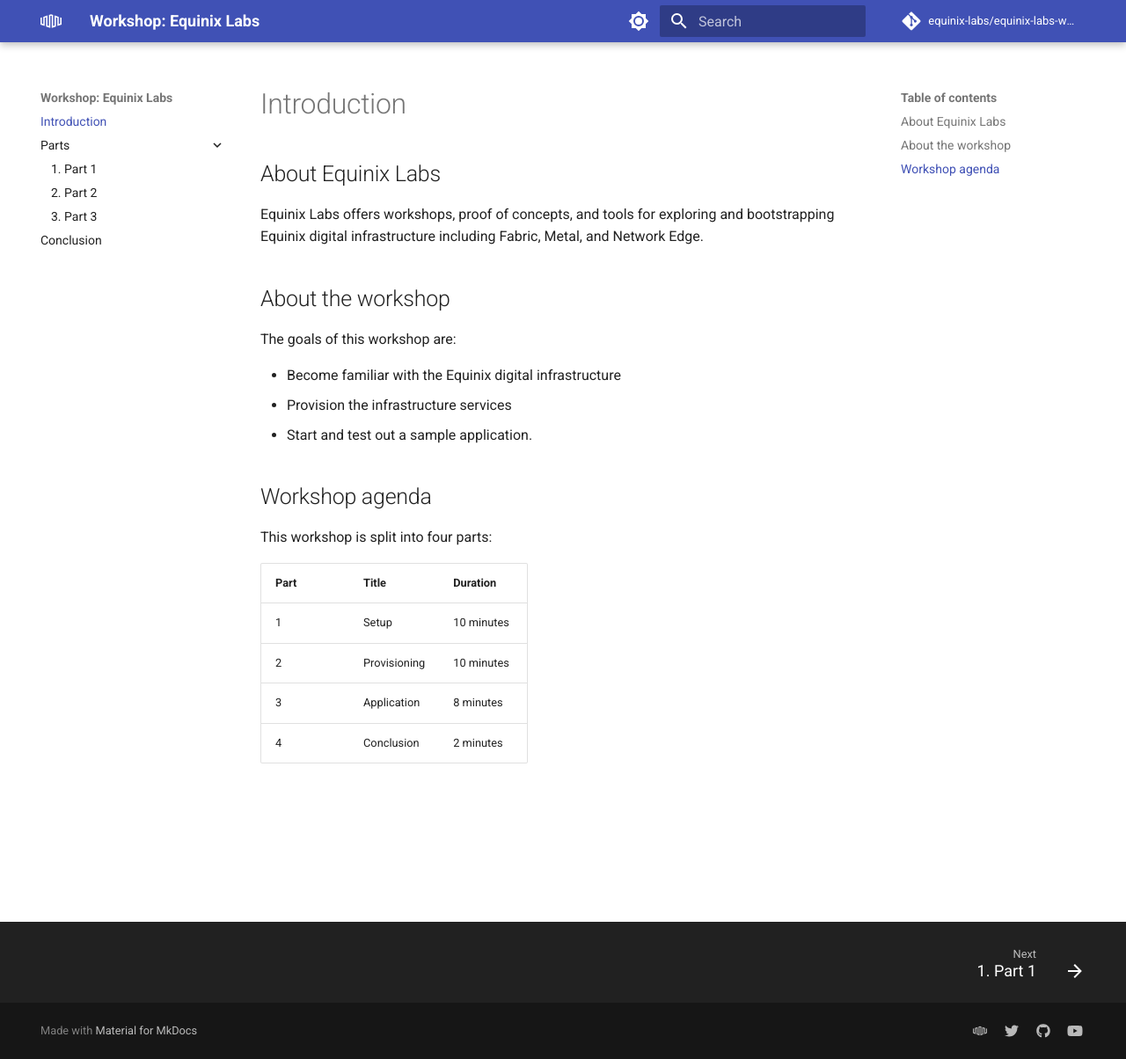
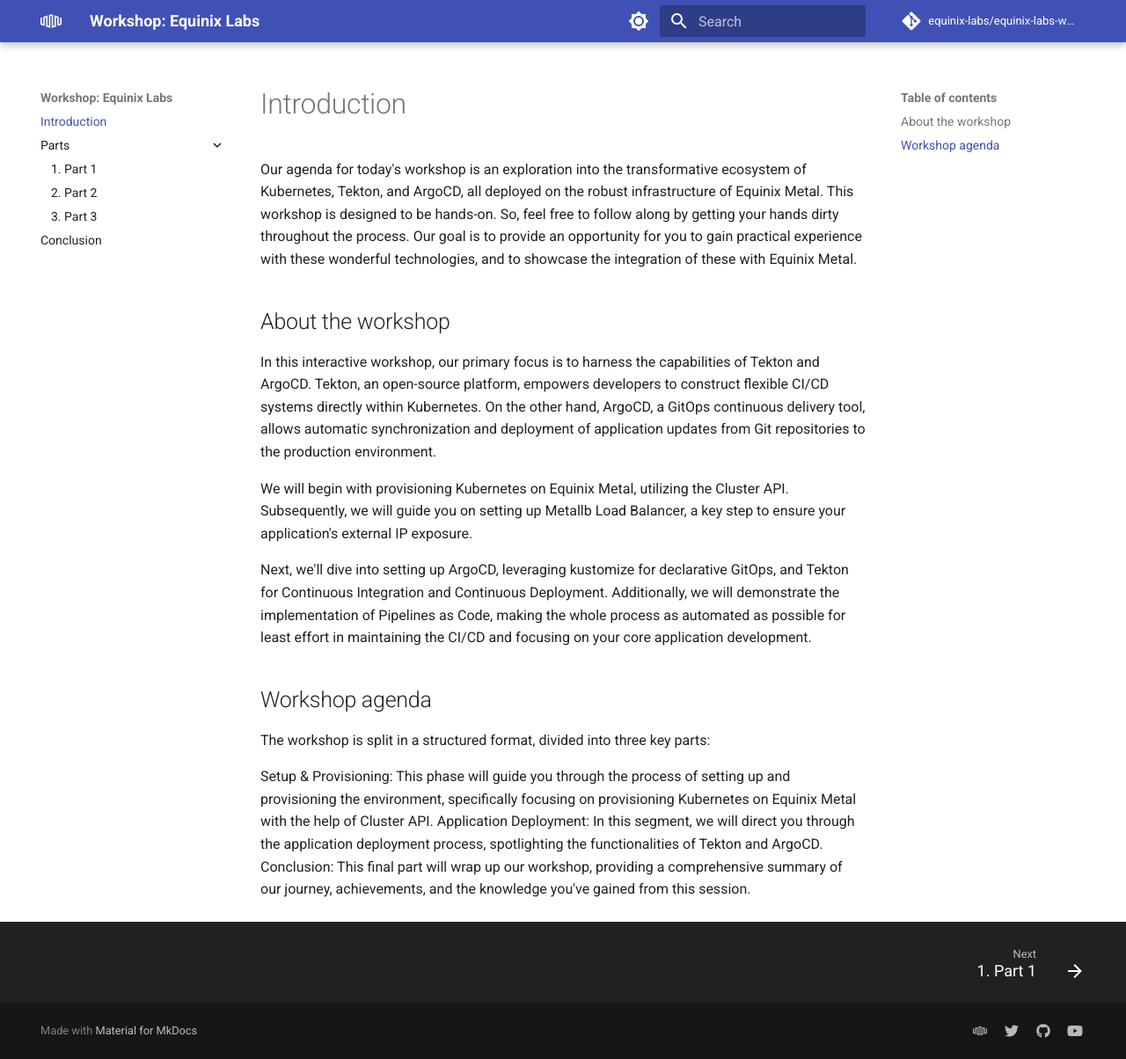
Before and after one commit to bnallapeta/logo-revelio-workshop, an MkDocs documentation site: the page built from docs/index.md, in a window 1280 px wide and 1204 px high. Shown: the whole window at 88% size. Built offline with MkDocs 1.6.1 and Material for MkDocs 9.7.7, drawn with Linux system fonts in a browser that asks for light colours; comment, search, counter and statistics services are not loaded.

Commit message:
Update index.md

```diff
--- a/docs/index.md
+++ b/docs/index.md
@@ -1,24 +1,20 @@
 # Introduction
 
-## About Equinix Labs
-
-Equinix Labs offers workshops, proof of concepts, and tools for exploring and bootstrapping Equinix digital infrastructure including Fabric, Metal, and Network Edge.
+Our agenda for today's workshop is an exploration into the transformative ecosystem of Kubernetes, Tekton, and ArgoCD, all deployed on the robust infrastructure of Equinix Metal. This workshop is designed to be hands-on. So, feel free to follow along by getting your hands dirty throughout the process. Our goal is to provide an opportunity for you to gain practical experience with these wonderful technologies, and to showcase the integration of these with Equinix Metal.
 
 ## About the workshop
 
-The goals of this workshop are:
+In this interactive workshop, our primary focus is to harness the capabilities of Tekton and ArgoCD. Tekton, an open-source platform, empowers developers to construct flexible CI/CD systems directly within Kubernetes. On the other hand, ArgoCD, a GitOps continuous delivery tool, allows automatic synchronization and deployment of application updates from Git repositories to the production environment.
 
-* Become familiar with the Equinix digital infrastructure
-* Provision the infrastructure services
-* Start and test out a sample application.
+We will begin with provisioning Kubernetes on Equinix Metal, utilizing the Cluster API. Subsequently, we will guide you on setting up Metallb Load Balancer, a key step to ensure your application's external IP exposure.
+
+Next, we'll dive into setting up ArgoCD, leveraging kustomize for declarative GitOps, and Tekton for Continuous Integration and Continuous Deployment. Additionally, we will demonstrate the implementation of Pipelines as Code, making the whole process as automated as possible for least effort in maintaining the CI/CD and focusing on your core application development.
+
 
 ## Workshop agenda
 
-This workshop is split into four parts:
+The workshop is split in a structured format, divided into three key parts:
 
-| Part | Title | Duration |
-| - | - | - |
-| 1 | Setup | 10 minutes |
-| 2 | Provisioning | 10 minutes |
-| 3 | Application | 8 minutes |
-| 4 | Conclusion | 2 minutes |
+Setup & Provisioning: This phase will guide you through the process of setting up and provisioning the environment, specifically focusing on provisioning Kubernetes on Equinix Metal with the help of Cluster API.
+Application Deployment: In this segment, we will direct you through the application deployment process, spotlighting the functionalities of Tekton and ArgoCD.
+Conclusion: This final part will wrap up our workshop, providing a comprehensive summary of our journey, achievements, and the knowledge you've gained from this session.
```
